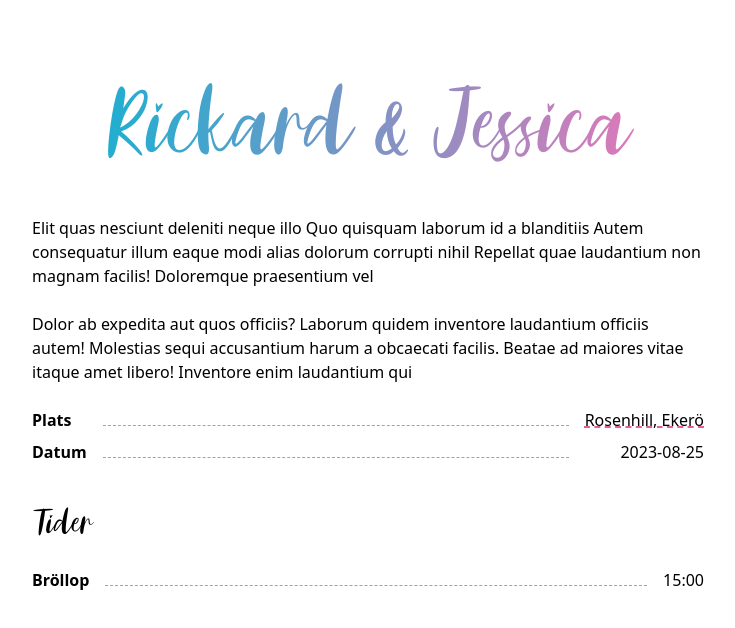
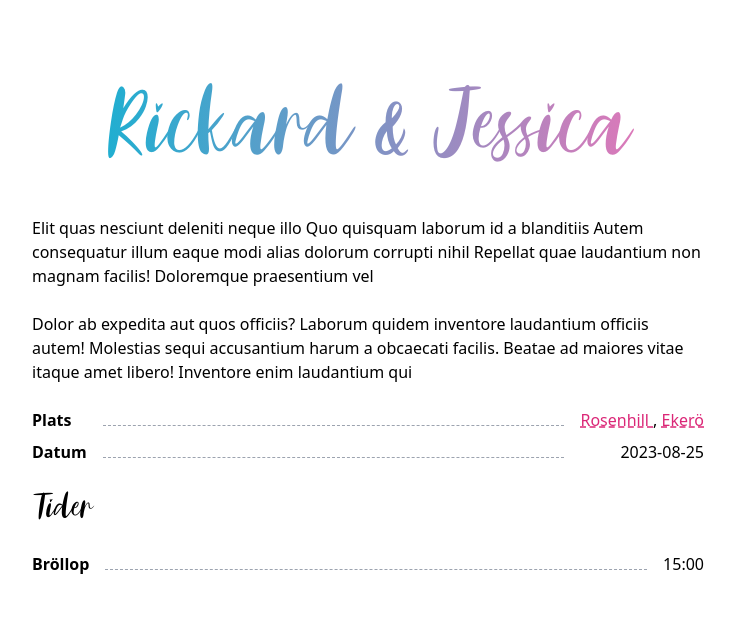
Before and after one commit to believer/rickard-och-jessica, an Astro site: page / in a window 1280 px wide. Shown: the whole page, without its empty margins (272-1007 px from the left). Built offline with nearby package versions, Linux system fonts and the light colour scheme; Astro itself is replaced by a stand-in of ours.

Commit message:
feat: add link to google maps

```diff
--- a/src/pages/index.astro
+++ b/src/pages/index.astro
@@ -29,19 +29,28 @@ import Layout from '../layouts/Layout.astro'
         <hr class="border-dashed border-gray-400" />
         <dd class="text-right">
           <a
-            class="underline decoration-dashed decoration-pink-600"
+            class="underline decoration-dashed decoration-pink-600 text-pink-600"
             href="https://rosenhill.nu/"
             target="_blank"
-            rel="noopener noreferrer">Rosenhill, Ekerö</a
+            rel="noopener noreferrer"
           >
-        </dd>
+            Rosenhill
+          </a>,
+          <a
+            class="underline decoration-dashed decoration-pink-600 text-pink-600"
+            href="https://www.google.com/maps/place/Rosenhills+Tr%C3%A4dg%C3%A5rd+och+Musteri/@59.2949802,17.7144241,17z/data=!3m1!4b1!4m9!3m8!1s0x465f748c916e19d7:0xda26f9f80fc77b0b!5m2!4m1!1i2!8m2!3d59.2949802!4d17.7166128!16s%2Fg%2F113fx_5yj"
+            target="_blank"
+            rel="noopener noreferrer"
+          >
+            Ekerö
+          </a>
           <dt class="font-bold">Datum</dt>
           <hr class="border-dashed border-gray-400" />
           <dd class="text-right">
             <time datetime="2023-08-25">2023-08-25</time>
           </dd>
+        </dd>
       </dl>
-    </section>
       <h2 class="text-4xl font-cursive mt-8 md:mt-10">Tider</h2>
       <dl
         class="grid grid-cols-[max-content,1fr,max-content] gap-x-4 gap-y-2 items-baseline mt-6"
@@ -52,5 +61,6 @@ import Layout from '../layouts/Layout.astro'
           <time datetime="2023-08-25T15:00">15:00</time>
         </dd>
       </dl>
+    </section>
   </main>
 </Layout>
```
Also changed, not shown: .prettierrc.cjs. Lines whose indentation alone changed are shown as unchanged.
